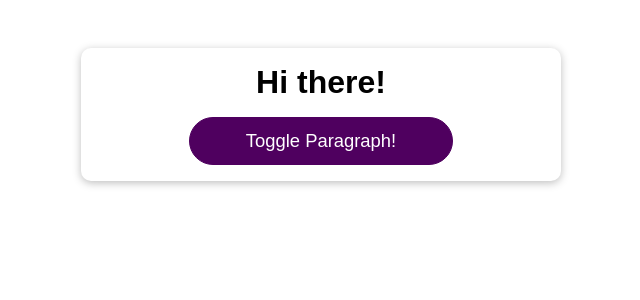
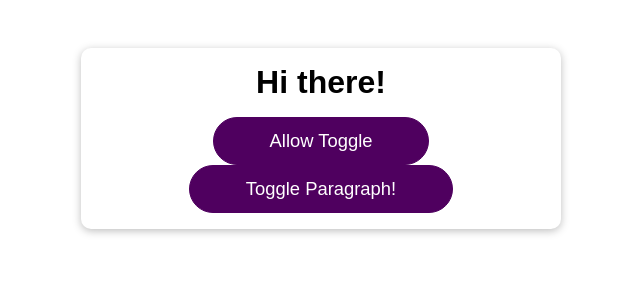
Before and after one commit to IvanSchlagheck/07---React-Insides, a React (Create React App) app: page / in a window 1280 px wide. Shown: the top 300 px of the page, without its empty margins (319-959 px from the left). Built offline with nearby package versions, Linux system fonts and the light colour scheme.

Commit message:
added allow toggle button and its funcitonality

```diff
--- a/src/App.js
+++ b/src/App.js
@@ -7,15 +7,23 @@ import './App.css';
 
 function App() {
   const [showParagraph, setShowParagraph] = useState(false);
+  const [allowToggle, setAllowToggle] = useState(false);
 
   const toggleParagraphHandler = useCallback( () => {
-    setShowParagraph(prevShowParagraph => !prevShowParagraph);
-  }, []);
+    if (allowToggle) {
+      setShowParagraph(prevShowParagraph => !prevShowParagraph);
+    }
+  }, [allowToggle]);
+
+  const allowToggleHandler = () => {
+    setAllowToggle(true);
+  }
 
   return (
     <div className="app">
       <h1>Hi there!</h1>
       <DemoOutput show= {showParagraph} />
+      <Button onClick= {allowToggleHandler}>Allow Toggle</Button>
       <Button onClick= {toggleParagraphHandler}>Toggle Paragraph!</Button>
     </div>
   );
```
